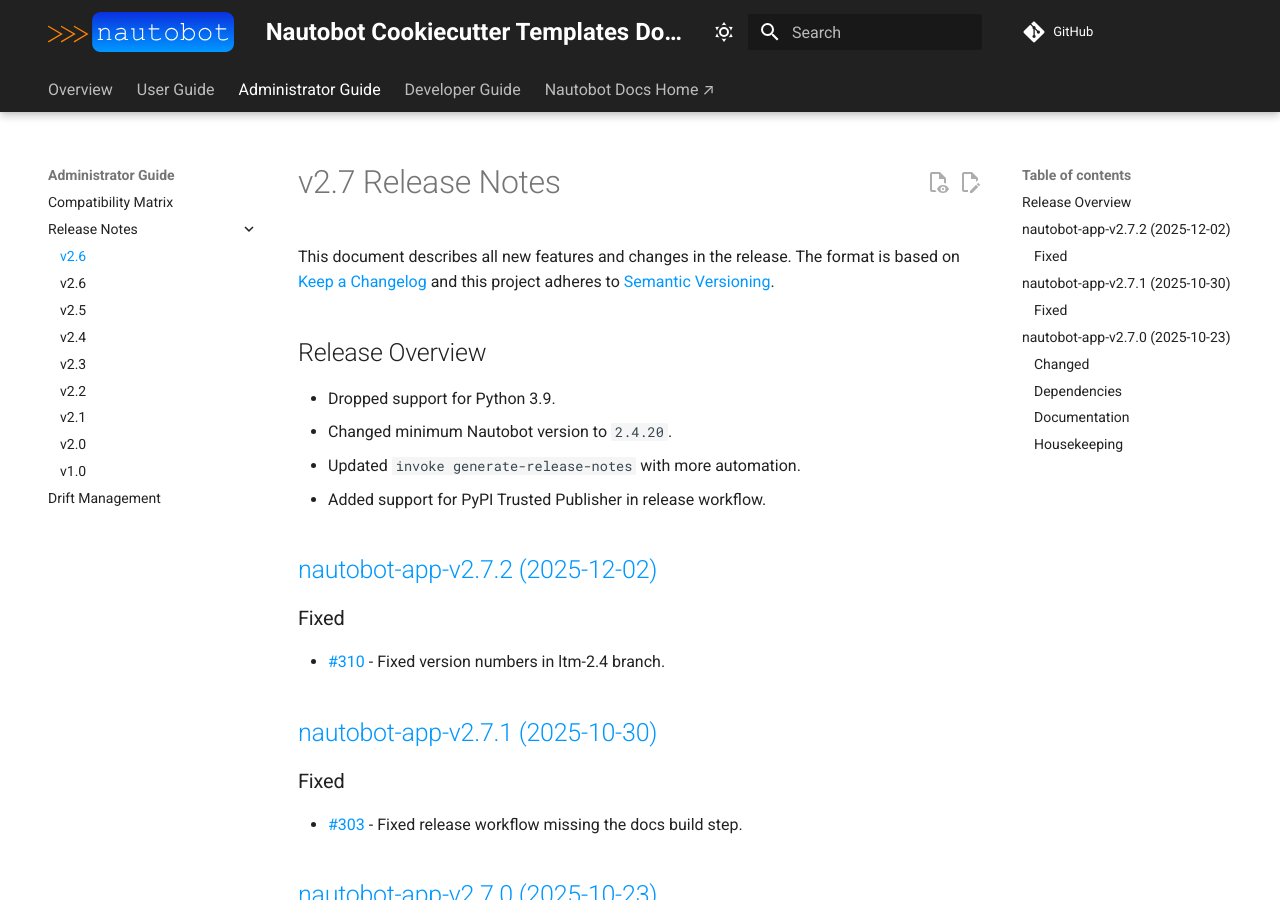
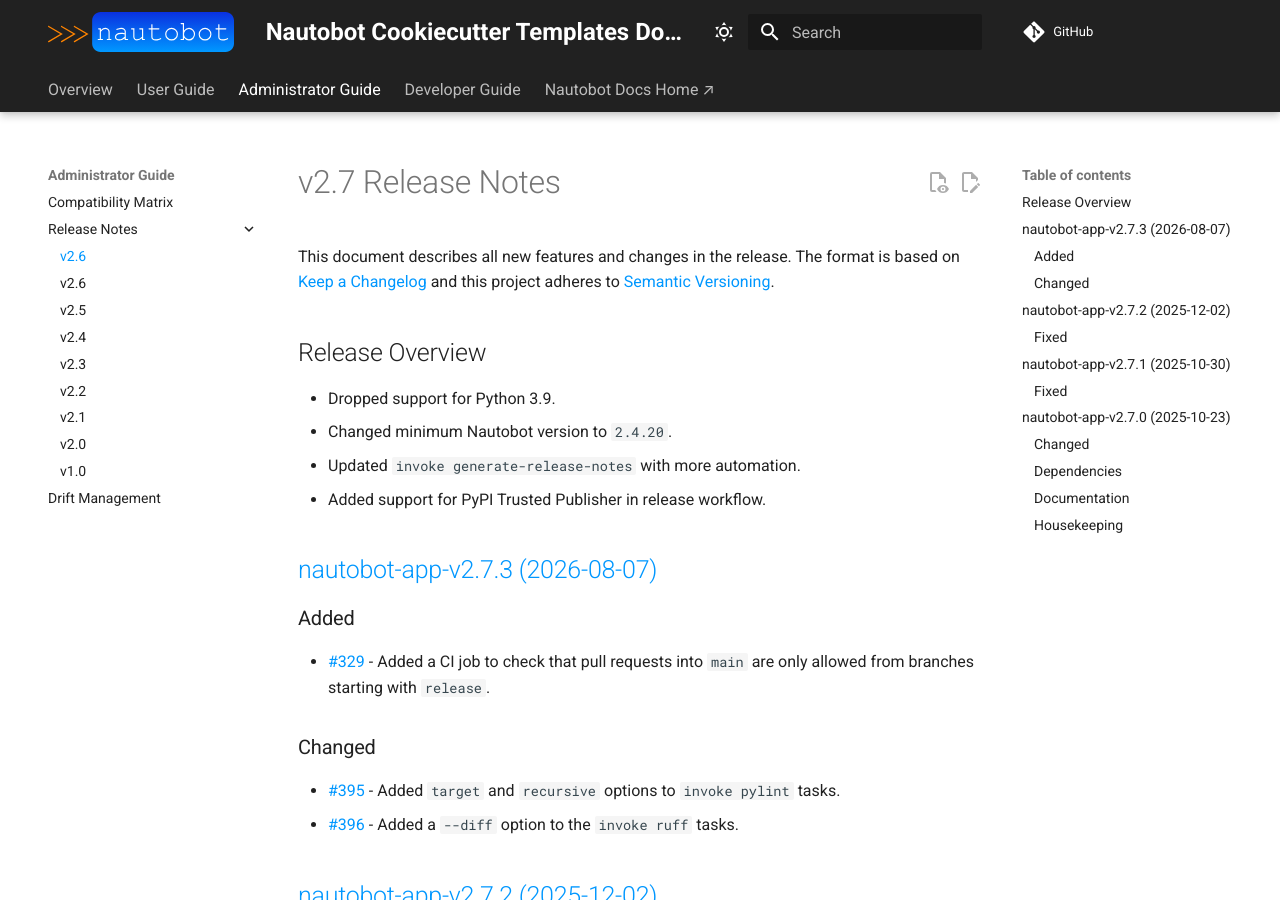
Before and after one commit to nautobot/cookiecutter-nautobot-app, an MkDocs documentation site: the page built from docs/admin/release_notes/version_2.7.md, in a window 1280 px wide and 900 px high. Built offline with MkDocs 1.6.1 and Material for MkDocs 9.7.7, drawn with Linux system fonts in a browser that asks for light colours; comment, search, counter and statistics services are not loaded.

Commit message:
Release v2.7.3

```diff
--- a/docs/admin/release_notes/version_2.7.md
+++ b/docs/admin/release_notes/version_2.7.md
@@ -10,6 +10,18 @@
 - Added support for PyPI Trusted Publisher in release workflow.
 
 <!-- towncrier release notes start -->
+
+## [nautobot-app-v2.7.3 (2026-08-07)](https://github.com/nautobot/cookiecutter-nautobot-app/releases/tag/nautobot-app-v2.7.3)
+
+### Added
+
+- [#329](https://github.com/nautobot/cookiecutter-nautobot-app/issues/329) - Added a CI job to check that pull requests into `main` are only allowed from branches starting with `release`.
+
+### Changed
+
+- [#395](https://github.com/nautobot/cookiecutter-nautobot-app/issues/395) - Added `target` and `recursive` options to `invoke pylint` tasks.
+- [#396](https://github.com/nautobot/cookiecutter-nautobot-app/issues/396) - Added a `--diff` option to the `invoke ruff` tasks.
+
 ## [nautobot-app-v2.7.2 (2025-12-02)](https://github.com/nautobot/cookiecutter-nautobot-app/releases/tag/nautobot-app-v2.7.2)
 
 ### Fixed
```
Also changed, not shown: 3 other files.
